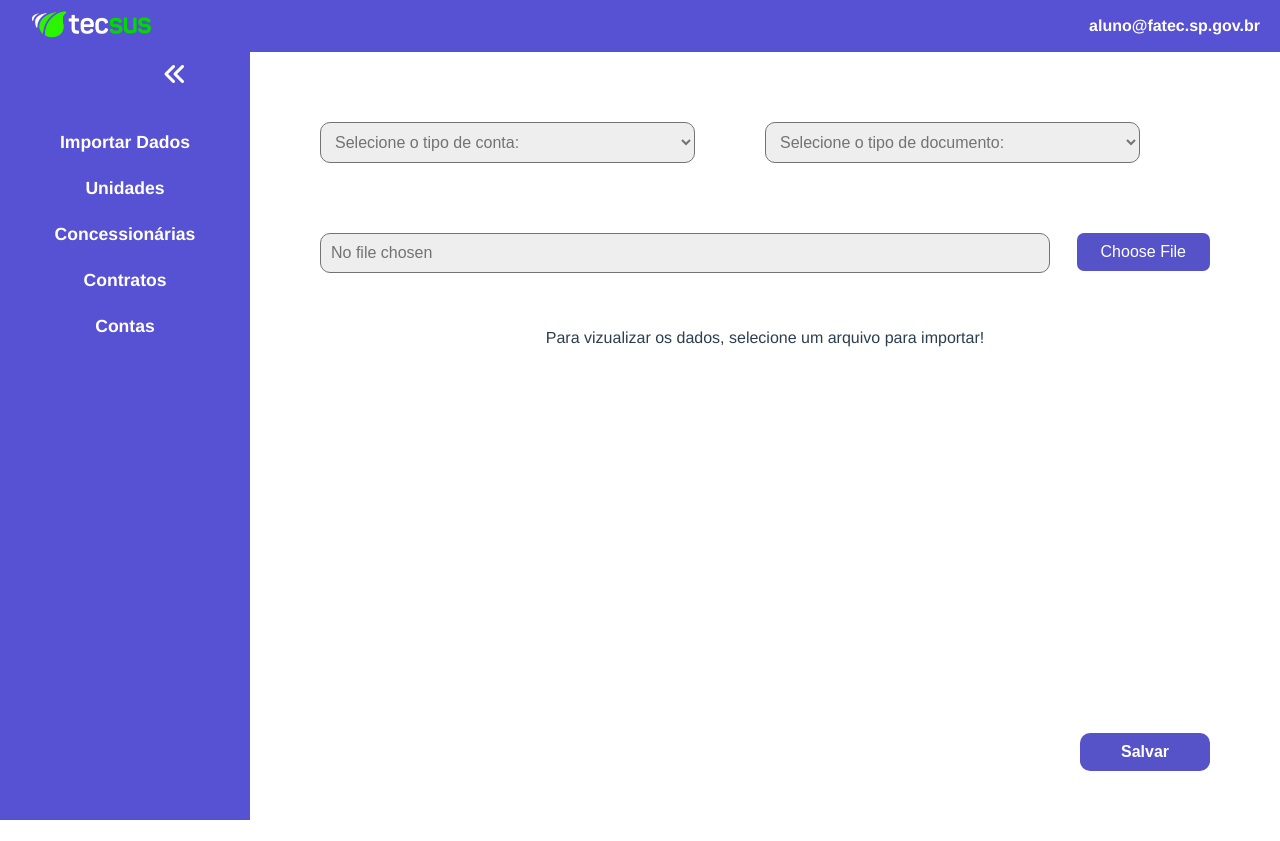
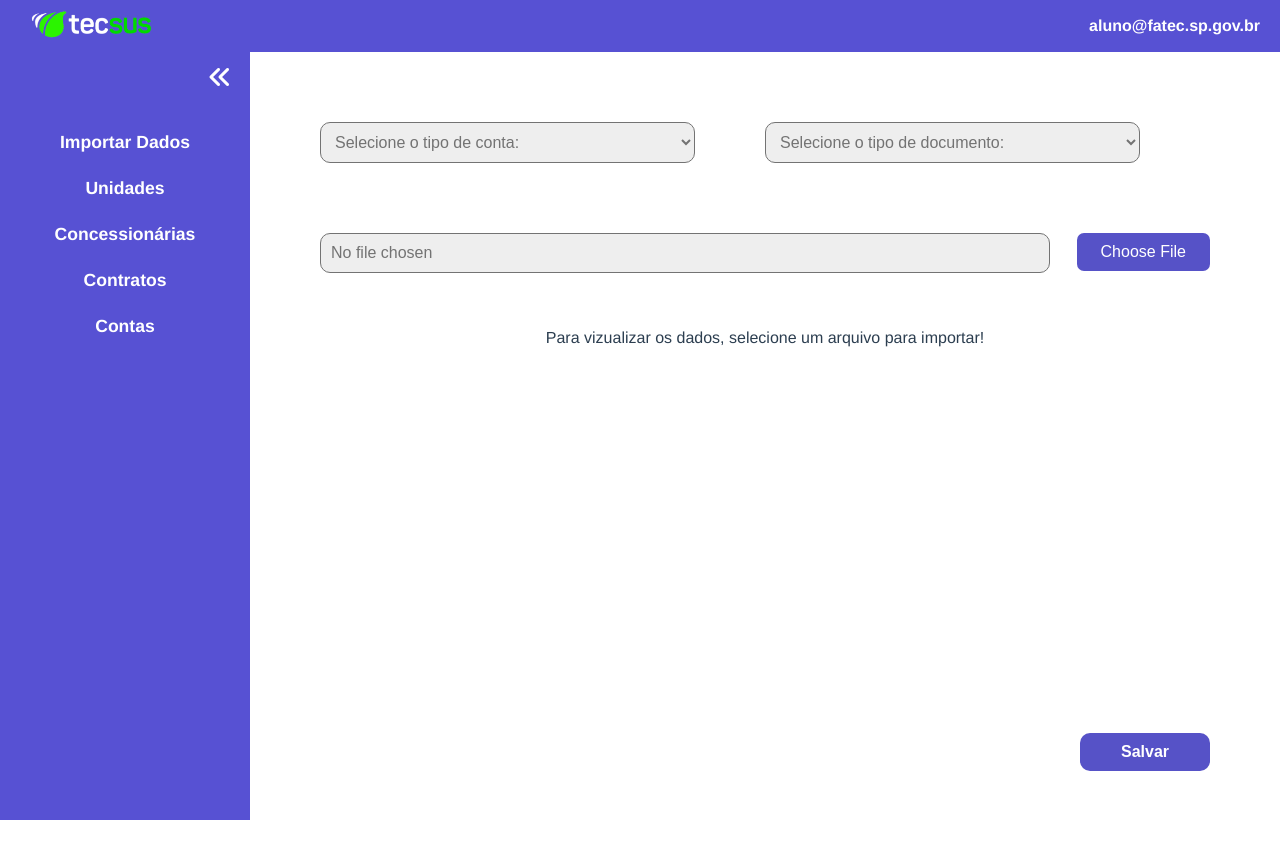
Before and after one commit to Data-Team23/Tecsus-frontend, a Vue app in the folder app-web/: page /upload in a window 1280 px wide. Built offline with nearby package versions, Linux system fonts and the light colour scheme.

Commit message:
style: alinhando icon nav-bar

```diff
--- a/app-web/src/assets/styles/navbar.css
+++ b/app-web/src/assets/styles/navbar.css
@@ -51,8 +51,8 @@ body {
 .navbar-lateral button {
   display: block;
   position: absolute;
-  top: 2px;
-  right: 10px;
+  top: 5px;
+  right: -35px;
   padding: 10px;
   background: transparent;
   border: none;
--- a/app-web/src/assets/styles/upload.css
+++ b/app-web/src/assets/styles/upload.css
@@ -24,9 +24,9 @@ select:nth-child(even), select:first-child{
 .container-table {
     margin-top: 40px;
     width: 100%;
-    height: 400px; /* Defina a altura máxima da tabela aqui */
-    overflow-x: auto; /* Adiciona barra de rolagem horizontal quando necessário */
-    overflow-y: auto; /* Adiciona barra de rolagem vertical quando necessário */
+    height: 400px;
+    overflow-x: auto;
+    overflow-y: auto;
 }
 
 .container-button{
--- a/app-web/src/components/NavBar/NavBar.vue
+++ b/app-web/src/components/NavBar/NavBar.vue
@@ -11,7 +11,7 @@
         <div :class="['navbar-lateral', { 'dobrada': dobrada }]">
             <div class="icon">
                 <button @click="toggleDobrada">
-                <i :class="['fa-solid', dobrada ? 'fa-angles-right' : 'fa-angles-left', 'fa-2xl']"></i>
+                    <i :class="['fa-solid', dobrada ? 'fa-angles-right' : 'fa-angles-left', 'fa-2xl']"></i>
                 </button>
             </div>
             <div class="container" v-show=!dobrada>
@@ -33,6 +33,6 @@ import { ref } from 'vue';
 const dobrada = ref(false);
 
 const toggleDobrada = () => {
-dobrada.value = !dobrada.value;
+    dobrada.value = !dobrada.value;
 };
 </script>"
```
